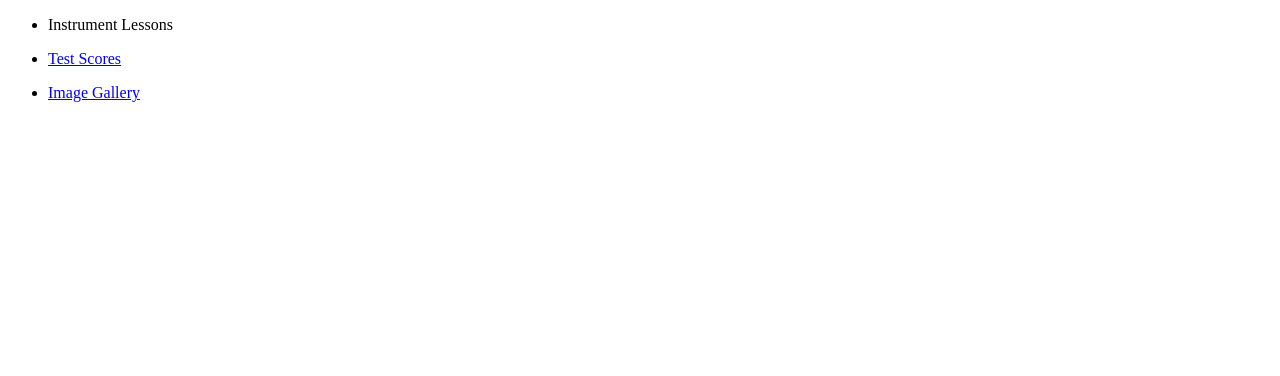
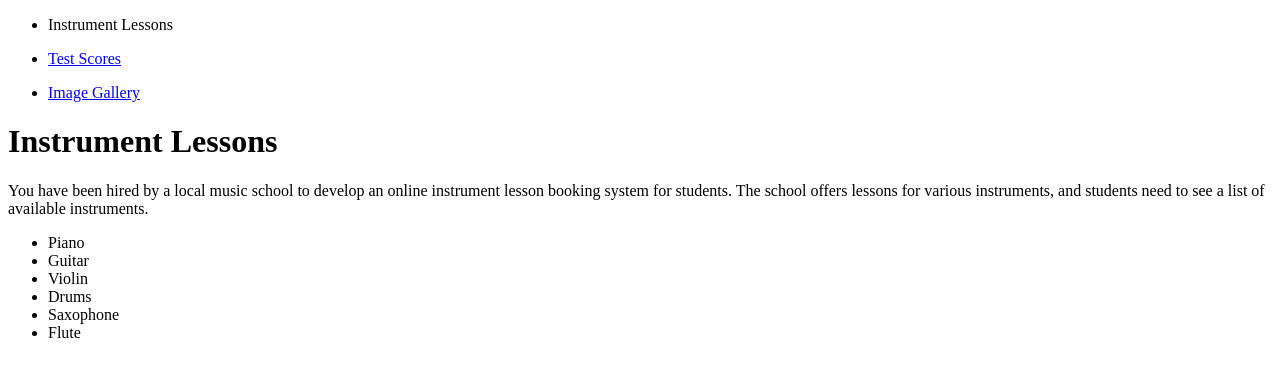
Before and after one commit to scotwash/homework-3, a plain HTML site: page index.html in a window 1280 px wide. Drawn offline with Linux system fonts and the light colour scheme.

Commit message:
finished index.html and recreated score.html, gallery.html

```diff
--- a/index.html
+++ b/index.html
@@ -13,15 +13,25 @@
 
         <ul>
             <li>
-                <a href="login.html"> Test Scores</a>
+                <a href="scores.html"> Test Scores</a>
             </li>
         </ul>
 
         <ul>
             <li>
-                <a href="store.html">Image Gallery</a>
+                <a href="gallery.html">Image Gallery</a>
             </li>
         </ul>
     </nav>
+
+    <h1>Instrument Lessons</h1>
+    <p>You have been hired by a local music school to develop an online instrument lesson booking system for students. The school offers lessons for various instruments, and students need to see a list of available instruments.</p>
+   <!--Add ul element-->
+    <ul>
+
+
+    </ul>
+
+    <script src="js/lessons.js"></script>
 </body>
 </html>
--- /dev/null
+++ b/js/lessons.js
@@ -0,0 +1,23 @@
+// declare varaible for list of instruments
+
+const instrumentArray = [
+    "Piano",
+    "Guitar",
+    "Violin",
+    "Drums",
+    "Saxophone",
+    "Flute",
+];
+
+// make reference to the ul
+
+const ulInstrument = document.querySelector("body > ul");
+
+// for loop that loops through the instruments
+
+for (let index = 0; index < instrumentArray.length; index++) {
+    const instrumentArrays = instrumentArray[index];
+    console.log(instrumentArrays);
+    ulInstrument.innerHTML+="<li class='instruments' >" + instrumentArrays + "</li>";
+
+}
```
Also changed, not shown: gallery.html (renamed from login.html, +3 -2 lines), scores.html (renamed from store.html, +3 -2 lines).
